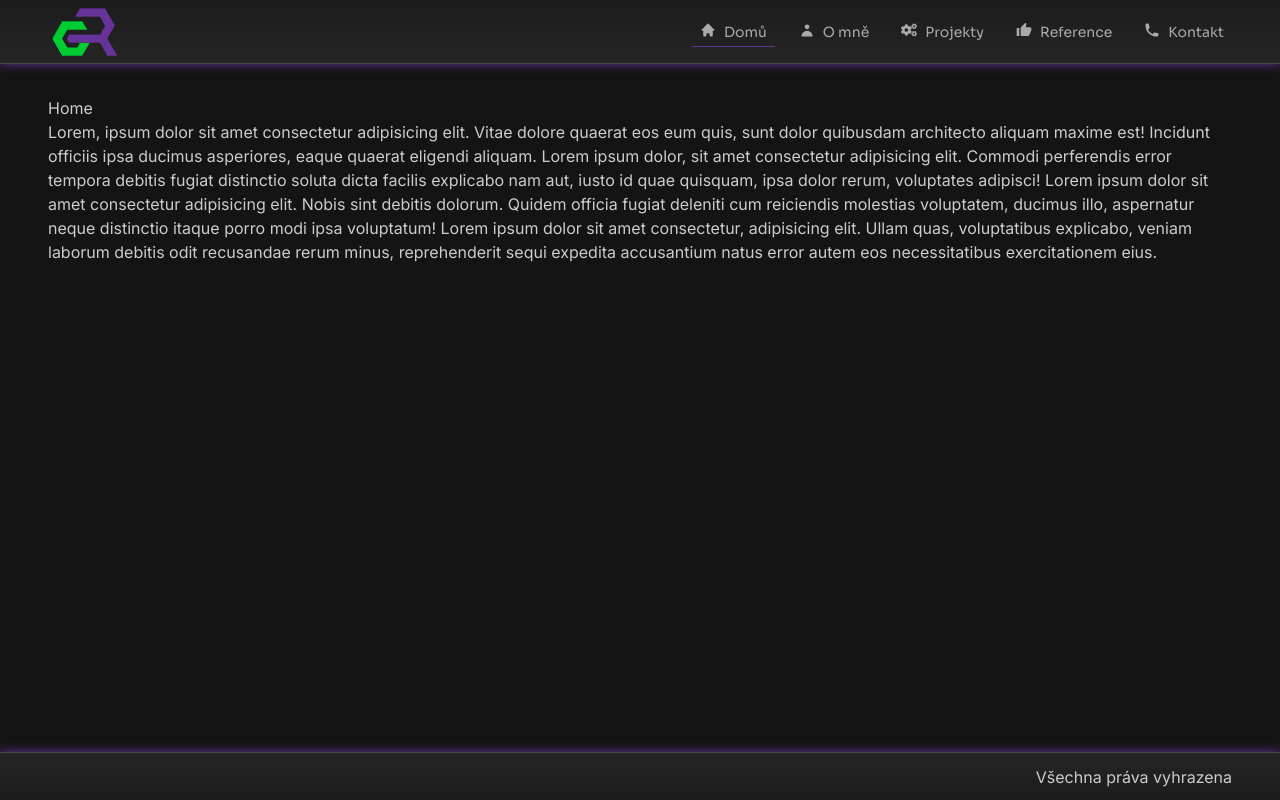
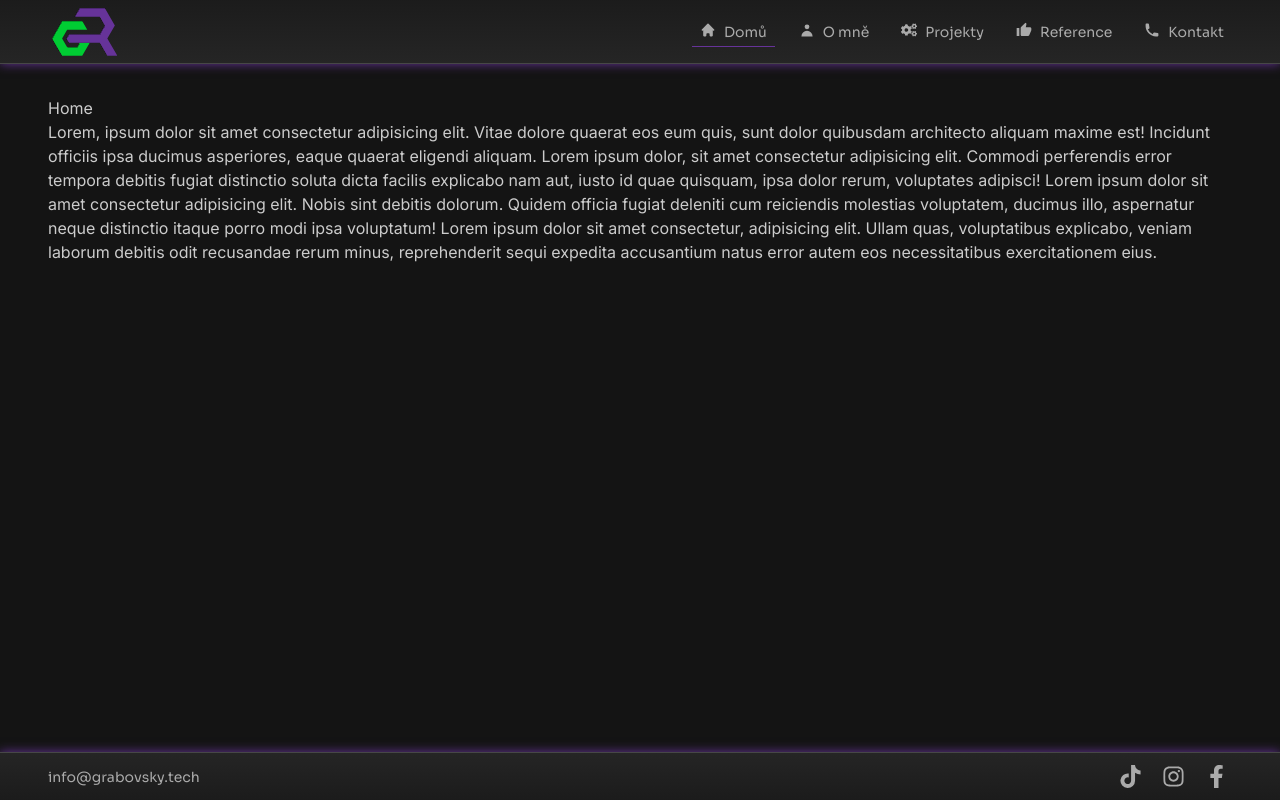
Before and after one commit to PetrGrabovsky/grabovsky-tech, a Next.js app: page / in a window 1280 px wide. Built offline with nearby package versions, Linux system fonts and the light colour scheme.

Commit message:
feat: Vytvoř komponentu Footer

```diff
--- a/components/layout/Footer.tsx
+++ b/components/layout/Footer.tsx
@@ -1,8 +1,60 @@
+'use client';
+
+import clsx from 'clsx';
+
+import socialLinks from '@/data/socialLinks';
+import useLayout from '@/hooks/useLayout';
+import { sora } from '@/styles/fonts';
+
 const Footer = () => {
+  const { isMobileNavOpen } = useLayout();
+
   return (
-    <footer className='layout-background flex h-12 border-t bg-gradient-to-t'>
-      <div className='container flex items-center justify-end'>
-        Všechna práva vyhrazena
+    <footer
+      aria-hidden={isMobileNavOpen}
+      className='flex h-12 flex-col justify-end'
+    >
+      <div
+        className={clsx(
+          'layout-background transition-primary w-full border-t',
+          'overflow-hidden bg-gradient-to-t',
+          isMobileNavOpen ? 'h-0' : 'h-12'
+        )}
+      >
+        <div
+          className={clsx(
+            sora.className,
+            'transition-primary container flex h-full w-full items-center',
+            'justify-between text-sm text-text-secondary',
+            isMobileNavOpen ? 'opacity-0' : 'opacity-100'
+          )}
+        >
+          <a
+            href='mailto:info@grabovsky.tech'
+            aria-label='Kontaktujte mě e-mailem na info@grabovsky.tech'
+            className='transition-primary hover:scale-110'
+          >
+            info@grabovsky.tech
+          </a>
+          <div className='flex h-full items-center space-x-3 py-2'>
+            {socialLinks.map(({ id, href, Icon, label }) => (
+              <a
+                key={id}
+                href={href}
+                aria-label={label}
+                tabIndex={isMobileNavOpen ? -1 : 0}
+                target='_blank'
+                rel='noopener noreferrer'
+                className={clsx(
+                  'transition-primary h-full w-auto p-1',
+                  'hover:scale-110'
+                )}
+              >
+                <Icon aria-hidden='true' className='h-full w-auto' />
+              </a>
+            ))}
+          </div>
+        </div>
       </div>
     </footer>
   );
```
